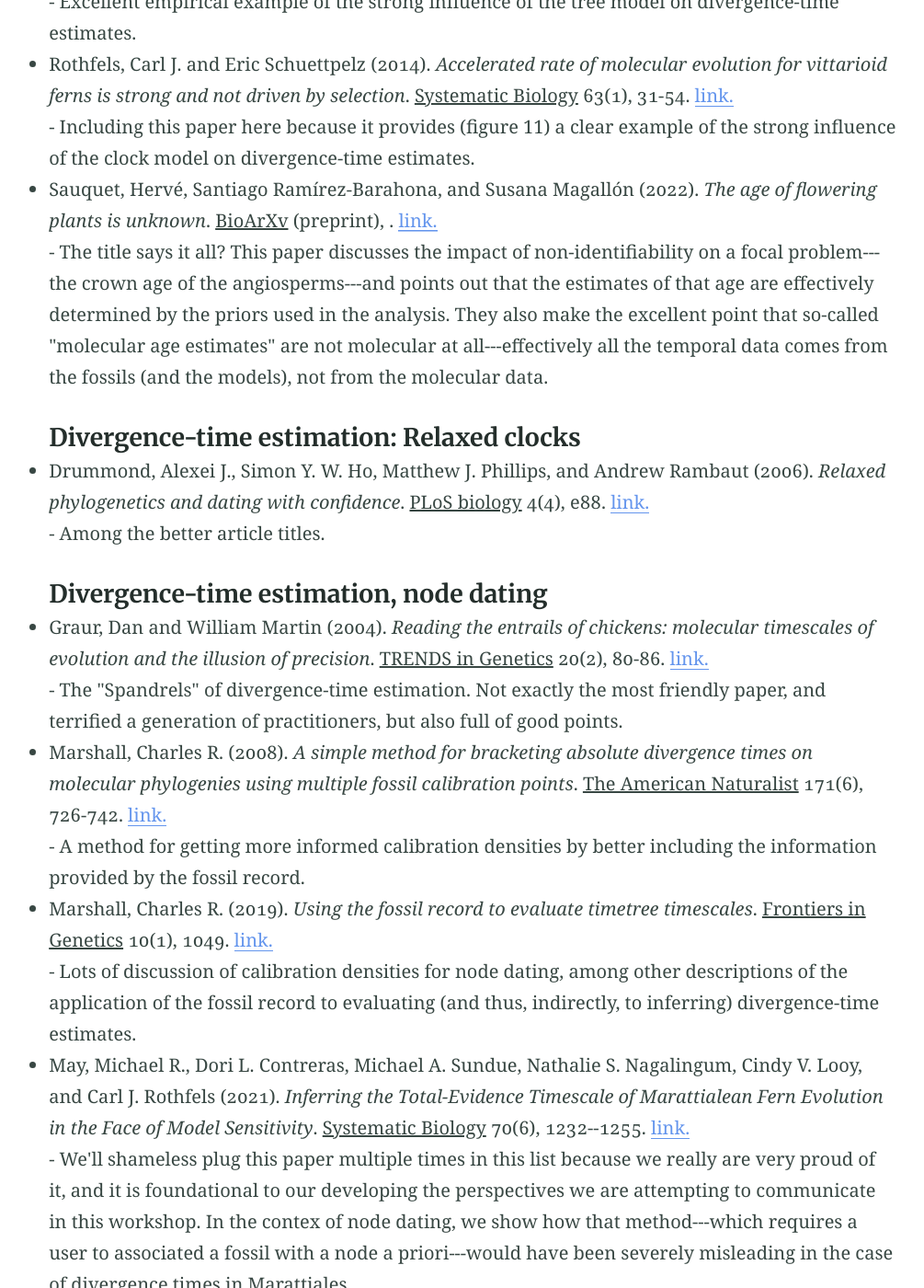
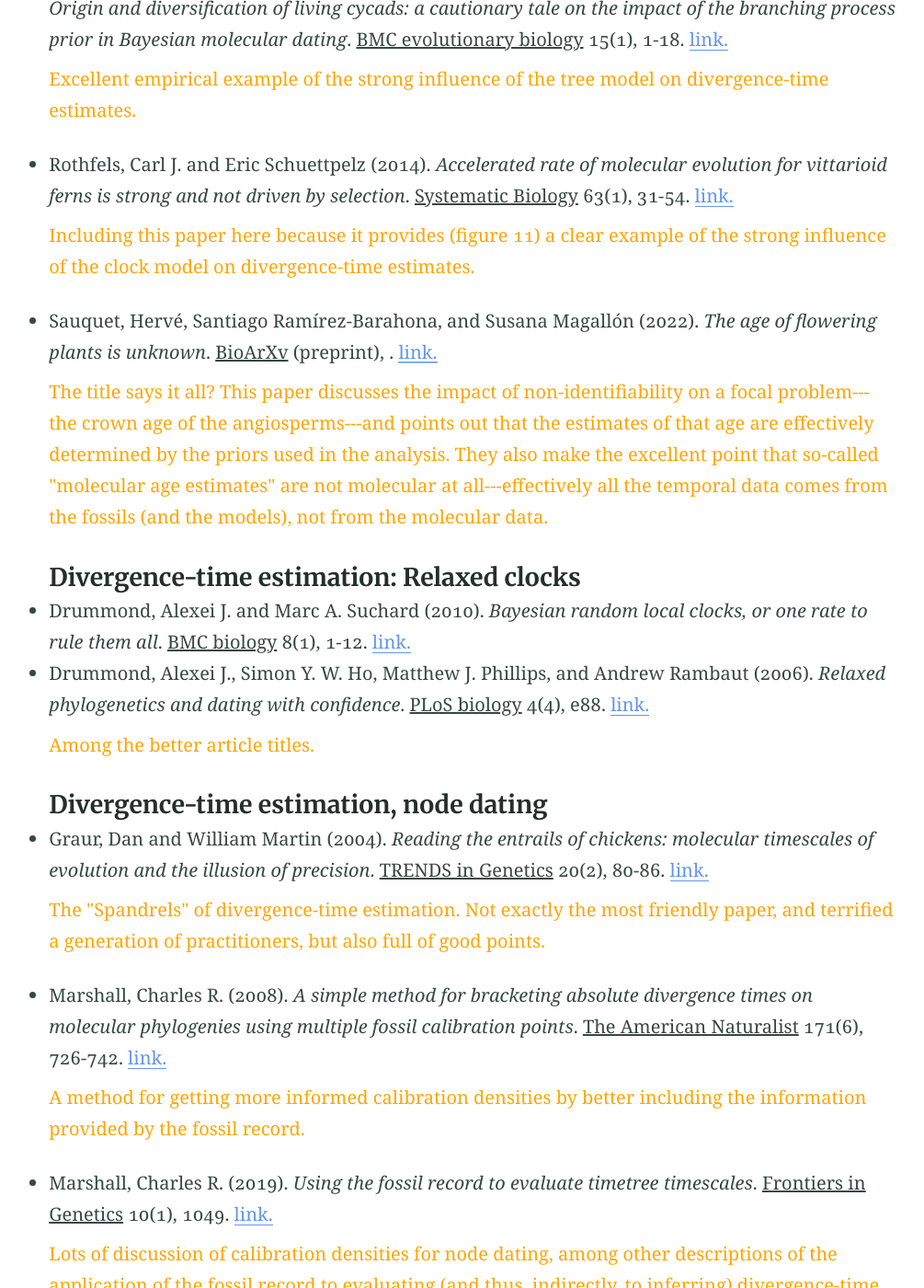
Before and after one commit to mikeryanmay/ted.workshop.github.io, a Jekyll site: the page built from bibliography.md, in a window 1280 px wide and 1400 px high, scrolled down 1219 px. Shown: the whole window at 92% size, without its empty margins (126-1131 px from the left). Built offline with Jekyll 4.4.1, drawn with Linux system fonts in a browser that asks for light colours; some of the changed text lies outside the part shown.

Commit message:
new style for Carl comments

```diff
--- a/bibliography.md
+++ b/bibliography.md
@@ -1,21 +1,21 @@
 ---
 title: Bibliography
 ---
-<span style="font-size:.75em;">A list of papers that we think are important for understanding divergence-time estimation, sometimes accompanied by our witty commentary. If there's a paper that you've found super helpful, let us know and we'll add it. If it is one of your own papers, all the better!!
-</span>
+
+_A list of papers that we think are important for understanding divergence-time estimation, sometimes accompanied by our witty commentary. If there's a paper that you've found super helpful, let us know and we'll add it. If it is one of your own papers, all the better!!_
 <br>
 
 #### Bayesian phylogenetic inference, general principles
-
 <ul>
 
 	<li> {% include citation.html
 		authors = "Baum, David A., and Stacey DeWitt Smith"
 		title   = "Tree thinking: An introduction to Phylogenetic Biology"
 		year    = "2013"
+		issue   = "Book"
+		pages   = "Oxford University Press"
 	%} </li>
-
-    - Superb entry-level textbook introducing the principles of model-based phylogenetic inference.
+    <p style="color:orange"> Superb entry-level textbook introducing the principles of model-based phylogenetic inference. </p>
 
 	<li> {% include citation.html
 		authors = "Holder, Mark and Paul O. Lewis"
@@ -23,15 +23,13 @@ title: Bibliography
 		journal = "Nature reviews genetics"
 		doi     = "https://doi.org/10.1038/nrg1044"
 		volume  = "4"
-		issue   = "4"
+		issue   =  ""
 		pages   = "275-284"
 		year    = "2003"
 	%} </li>
 
-    - These guys know a lot about Bayesian phylogenetics.
-
+    <p style="color:orange"> These guys know a lot about Bayesian phylogenetics. </p>
 </ul>
-
 
 #### Divergence-time estimation: Non-identifiability/model sensitivity
 
@@ -48,7 +46,7 @@ title: Bibliography
 		year    = "2013"
 	%} </li>
 
-    - Clear discussion of the basic non-identifiability inherent in divergence-time estimation, and how this particular problem differs in this fundamental way from typical applications of Bayesian inference (the data can never overwhelm the prior.)
+    <p style="color:orange"> Clear discussion of the basic non-identifiability inherent in divergence-time estimation, and how this particular problem differs in this fundamental way from typical applications of Bayesian inference (the data can never overwhelm the prior.) </p>
 
 	<li> {% include citation.html
 		authors = "Condamine, Fabien L., Nathalie S. Nagalingum, Charles R. Marshall, and Hélène Morlon"
@@ -61,7 +59,7 @@ title: Bibliography
 		year    = "2015"
 	%} </li>
 
-    - Excellent empirical example of the strong influence of the tree model on divergence-time estimates.
+    <p style="color:orange"> Excellent empirical example of the strong influence of the tree model on divergence-time estimates. </p>
 
     <li> {% include citation.html
 		authors = "Rothfels, Carl J. and Eric Schuettpelz"
@@ -74,7 +72,7 @@ title: Bibliography
 		year    = "2014"
 	%} </li>
 
-    - Including this paper here because it provides (figure 11) a clear example of the strong influence of the clock model on divergence-time estimates.
+    <p style="color:orange"> Including this paper here because it provides (figure 11) a clear example of the strong influence of the clock model on divergence-time estimates. </p>
 
 <li> {% include citation.html
 		authors = "Sauquet, Hervé, Santiago Ramírez-Barahona, and Susana Magallón"
@@ -85,7 +83,7 @@ title: Bibliography
 		year    = "2022"
 	%} </li>
 
-    - The title says it all? This paper discusses the impact of non-identifiability on a focal problem---the crown age of the angiosperms---and points out that the estimates of that age are effectively determined by the priors used in the analysis. They also make the excellent point that so-called "molecular age estimates" are not molecular at all---effectively all the temporal data comes from the fossils (and the models), not from the molecular data.
+    <p style="color:orange"> The title says it all? This paper discusses the impact of non-identifiability on a focal problem---the crown age of the angiosperms---and points out that the estimates of that age are effectively determined by the priors used in the analysis. They also make the excellent point that so-called "molecular age estimates" are not molecular at all---effectively all the temporal data comes from the fossils (and the models), not from the molecular data. </p>
 
 </ul>
 
@@ -93,6 +91,18 @@ title: Bibliography
 #### Divergence-time estimation: Relaxed clocks
 
 <ul>
+	<li> {% include citation.html
+		authors = "Drummond, Alexei J. and  Marc A. Suchard"
+		title   = "Bayesian random local clocks, or one rate to rule them all"
+		journal = "BMC biology"
+		doi     = "https://bmcbiol.biomedcentral.com/articles/10.1186/1741-7007-8-114"
+		volume  = "8"
+		issue   = "1"
+		pages   = "1-12"
+		year    = "2010"
+	%} </li>
+
+
 	<li> {% include citation.html
 		authors = "Drummond, Alexei J., Simon Y. W. Ho, Matthew J. Phillips, and Andrew Rambaut"
 		title   = "Relaxed phylogenetics and dating with confidence"
@@ -104,8 +114,12 @@ title: Bibliography
 		year    = "2006"
 	%} </li>
 
-    - Among the better article titles.
+    <p style="color:orange"> Among the better article titles. </p>
+
+
 </ul>
+
+
 
 
 #### Divergence-time estimation, node dating
@@ -122,7 +136,7 @@ title: Bibliography
 		year    = "2004"
 	%} </li>
 
-    - The "Spandrels" of divergence-time estimation. Not exactly the most friendly paper, and terrified a generation of practitioners, but also full of good points.
+    <p style="color:orange"> The "Spandrels" of divergence-time estimation. Not exactly the most friendly paper, and terrified a generation of practitioners, but also full of good points.</p>
 
 	<li> {% include citation.html
 		authors = "Marshall, Charles R."
@@ -135,7 +149,7 @@ title: Bibliography
 		year    = "2008"
 	%} </li>
 
-    - A method for getting more informed calibration densities by better including the information provided by the fossil record.
+    <p style="color:orange"> A method for getting more informed calibration densities by better including the information provided by the fossil record. </p>
 
 	<li> {% include citation.html
 		authors = "Marshall, Charles R."
@@ -148,7 +162,7 @@ title: Bibliography
 		year    = "2019"
 	%} </li>
 
-    - Lots of discussion of calibration densities for node dating, among other descriptions of the application of the fossil record to evaluating (and thus, indirectly, to inferring) divergence-time estimates.
+    <p style="color:orange"> Lots of discussion of calibration densities for node dating, among other descriptions of the application of the fossil record to evaluating (and thus, indirectly, to inferring) divergence-time estimates. </p>
 
 	<li> {% include citation.html
 		authors = "May, Michael R., Dori L. Contreras, Michael A. Sundue, Nathalie S. Nagalingum, Cindy V. Looy,  and Carl J. Rothfels"
@@ -161,7 +175,7 @@ title: Bibliography
 		year    = "2021"
 	%} </li>
 
-    - We'll shameless plug this paper multiple times in this list because we really are very proud of it, and it is foundational to our developing the perspectives we are attempting to communicate in this workshop. In the contex of node dating, we show how that method---which requires a user to associated a fossil with a node a priori---would have been severely misleading in the case of divergence times in Marattiales.
+    <p style="color:orange"> We'll shameless plug this paper multiple times in this list because we really are very proud of it, and it is foundational to our developing the perspectives we are attempting to communicate in this workshop. In the contex of node dating, we show how that method---which requires a user to associated a fossil with a node a priori---would have been severely misleading in the case of divergence times in Marattiales. </p>
 
 	<li> {% include citation.html
 		authors = "Rothfels, Carl J., Anne K. Johnson, Peter H. Hovenkamp, David L. Swofford, Harry C. Roskam, Christopher R. Fraser-Jenkins, Michael D. Windham, and Kathleen M. Pryer"
@@ -174,7 +188,7 @@ title: Bibliography
 		year    = "2015"
 	%} </li>
 
-    - This paper proposes a "sequential empirical Bayes" approach to secondary calibrations in node-dating analyses. Basically, you can use the full posterior distribution of a node age from a previous analyses as the prior in a focal analysis. Which, we argue, is dramatically superior to, for example, applying some sort of uniform prior.
+    <p style="color:orange"> This paper proposes a "sequential empirical Bayes" approach to secondary calibrations in node-dating analyses. Basically, you can use the full posterior distribution of a node age from a previous analyses as the prior in a focal analysis. Which, we argue, is dramatically superior to, for example, applying some sort of uniform prior. </p>
 
 </ul>
 
```
Also changed, not shown: 4 other files.
